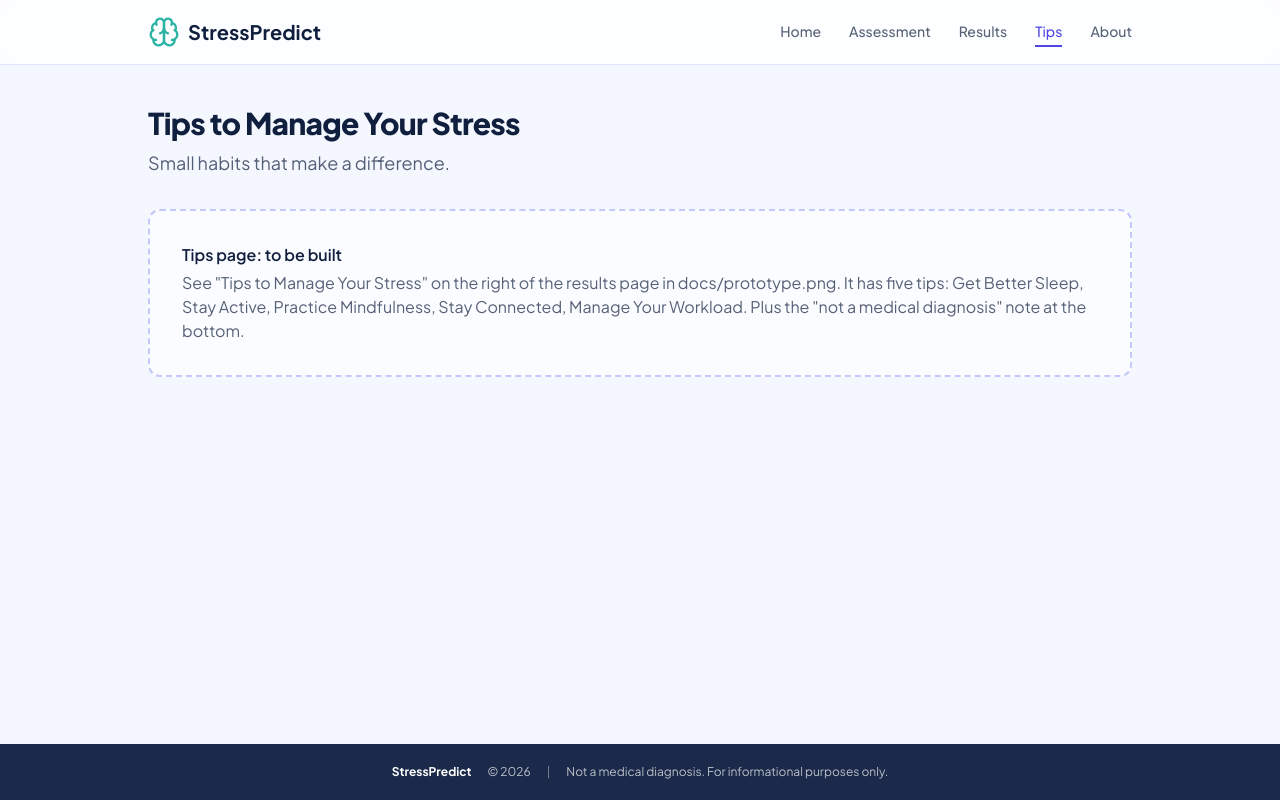
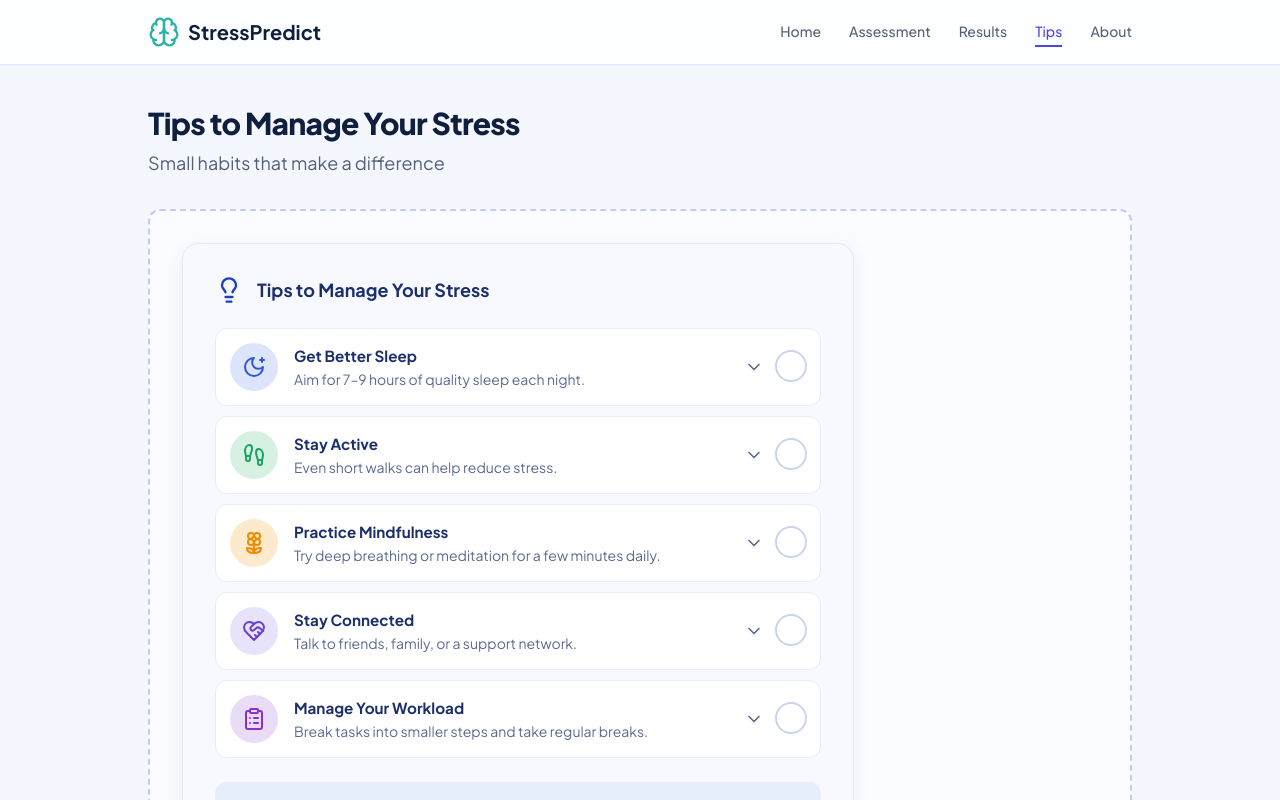
Before and after one commit to Brownpaper55/AWS_Gamma_Group, a React (Vite) app in the folder stresspredict/: page /tips in a window 1280 px wide. Shown: the top 800 px of the page. Built offline with nearby package versions, Linux system fonts and the light colour scheme.

Commit message:
Tips Page
Build tips inside placeholder update

```diff
--- a/stresspredict/package.json
+++ b/stresspredict/package.json
@@ -12,6 +12,7 @@
     "lucide-react": "^0.462.0",
     "react": "^18.3.1",
     "react-dom": "^18.3.1",
+    "react-icons": "^5.7.0",
     "react-router-dom": "^6.28.0"
   },
   "devDependencies": {
--- a/stresspredict/src/pages/Tips.jsx
+++ b/stresspredict/src/pages/Tips.jsx
@@ -1,19 +1,141 @@
 import PageHeader from "../components/PageHeader.jsx";
 import Placeholder from "../components/Placeholder.jsx";
+import {
+  LuLightbulb,
+  LuMoonStar,
+  LuFootprints,
+  LuFlower2,
+  LuHeartHandshake,
+  LuClipboardList,
+  LuInfo,
+  LuChevronDown,
+  LuCheck,
+} from "react-icons/lu";
 
 export const meta = { title: "Tips", path: "/tips", order: 4 };
 
 export default function Tips() {
   return (
     <div>
-      <PageHeader title="Tips to Manage Your Stress" subtitle="Small habits that make a difference." />
+      <PageHeader title="Tips to Manage Your Stress" subtitle="Small habits that make a difference" />
       <Placeholder>
-        <p className="font-semibold text-navy">Tips page: to be built</p>
-        <p className="mt-1">
-          See "Tips to Manage Your Stress" on the right of the results page in docs/prototype.png.
-          It has five tips: Get Better Sleep, Stay Active, Practice Mindfulness, Stay Connected,
-          Manage Your Workload. Plus the "not a medical diagnosis" note at the bottom.
-        </p>
+        {/* ===== Everything between the Placeholder tags is new ===== */}
+        <section className="w-full max-w-2xl rounded-2xl border border-[#e3e9f6] bg-[#f7f9fe] p-4 text-[#1b2a5c] shadow-[0_4px_18px_rgba(40,70,140,0.08)] sm:p-8">
+          {/* Header */}
+          <header className="mb-6 flex items-center gap-3.5">
+            <LuLightbulb className="h-7 w-7 shrink-0 text-[#1d3fbf]" aria-hidden="true" />
+            <h2 className="text-lg font-bold text-[#1b2f6b]">Tips to Manage Your Stress</h2>
+          </header>
+
+          {/* Tips: click a tip to expand it, tick the circle once you've tried it */}
+          <ul className="flex flex-col gap-2.5">
+            {[
+              {
+                title: "Get Better Sleep",
+                text: "Aim for 7–9 hours of quality sleep each night.",
+                Icon: LuMoonStar,
+                iconBg: "bg-[#dce5fb]",
+                iconColor: "text-[#2f55e0]",
+                details: [
+                  "Go to bed and wake up at the same time every day, even on weekends.",
+                  "Put your phone away 30 minutes before bed.",
+                  "Keep your room cool, dark and quiet.",
+                ],
+              },
+              {
+                title: "Stay Active",
+                text: "Even short walks can help reduce stress.",
+                Icon: LuFootprints,
+                iconBg: "bg-[#d6f0e2]",
+                iconColor: "text-[#19a463]",
+                details: [
+                  "A 10-minute walk between study or work sessions is enough to clear your head.",
+                  "Try stretching when you wake up or before you sleep.",
+                  "Pick something you enjoy, like dancing, football or cycling.",
+                ],
+              },
+              {
+                title: "Practice Mindfulness",
+                text: "Try deep breathing or meditation for a few minutes daily.",
+                Icon: LuFlower2,
+                iconBg: "bg-[#fde9cc]",
+                iconColor: "text-[#f08a00]",
+                details: [
+                  "Sit comfortably and focus only on your breathing for 3 to 5 minutes.",
+                  "Breathe in for 4 seconds, hold for 4, then breathe out for 6.",
+                  "When your mind wanders, gently bring it back without judging yourself.",
+                ],
+              },
+              {
+                title: "Stay Connected",
+                text: "Talk to friends, family, or a support network.",
+                Icon: LuHeartHandshake,
+                iconBg: "bg-[#e6e3fa]",
+                iconColor: "text-[#6b3fd4]",
+                details: [
+                  "Message or call someone you trust, even for a short chat.",
+                  "Sharing what you feel often makes it feel lighter.",
+                  "Join a group, club or study circle so you are not carrying things alone.",
+                ],
+              },
+              {
+                title: "Manage Your Workload",
+                text: "Break tasks into smaller steps and take regular breaks.",
+                Icon: LuClipboardList,
+                iconBg: "bg-[#eadcf7]",
+                iconColor: "text-[#8a2fd0]",
+                details: [
+                  "Write down everything you need to do, then pick the top three for today.",
+                  "Work in short focused blocks, for example 25 minutes of work and a 5-minute break.",
+                  "It is okay to say no or ask for more time when you are overloaded.",
+                ],
+              },
+            ].map(({ title, text, Icon, iconBg, iconColor, details }) => (
+              <li key={title} className="relative">
+                <details className="group rounded-xl border border-[#e6ecf8] bg-white transition duration-200 hover:-translate-y-px hover:shadow-md open:border-[#c3d2f7]">
+                  <summary className="flex cursor-pointer list-none items-center gap-3 rounded-xl p-3.5 pr-14 focus-visible:outline-none focus-visible:ring-2 focus-visible:ring-blue-400 sm:gap-4 [&::-webkit-details-marker]:hidden">
+                    <span
+                      className={`grid h-12 w-12 shrink-0 place-items-center rounded-full transition-transform duration-200 group-hover:scale-110 ${iconBg} ${iconColor}`}
+                    >
+                      <Icon className="h-6 w-6" aria-hidden="true" />
+                    </span>
+                    <span className="flex-1">
+                      <span className="mb-0.5 block text-[0.95rem] font-bold text-[#1b2f6b]">{title}</span>
+                      <span className="block text-sm leading-snug text-[#5b6a93]">{text}</span>
+                    </span>
+                    <LuChevronDown
+                      className="h-5 w-5 shrink-0 text-[#5b6a93] transition-transform duration-300 group-open:rotate-180"
+                      aria-hidden="true"
+                    />
+                  </summary>
+
+                  <ul className="list-disc space-y-1 pb-4 pl-12 pr-5 text-sm leading-relaxed text-[#3d4d7a] sm:pl-[88px]">
+                    {details.map((d) => (
+                      <li key={d}>{d}</li>
+                    ))}
+                  </ul>
+                </details>
+
+                {/* "Tried it" tick, kept outside the summary so it doesn't open the tip */}
+                <label className="absolute right-3.5 top-[22px] cursor-pointer" title="Mark as tried">
+                  <input type="checkbox" className="peer sr-only" aria-label={`Mark "${title}" as tried`} />
+                  <span className="grid h-8 w-8 place-items-center rounded-full border-2 border-[#c9d4ee] bg-white text-transparent transition hover:border-[#19a463] active:scale-90 peer-checked:border-[#19a463] peer-checked:bg-[#19a463] peer-checked:text-white peer-focus-visible:ring-2 peer-focus-visible:ring-blue-400">
+                    <LuCheck className="h-4 w-4" strokeWidth={3} aria-hidden="true" />
+                  </span>
+                </label>
+              </li>
+            ))}
+          </ul>
+
+          {/* Disclaimer */}
+          <aside className="mt-6 flex items-start gap-4 rounded-xl bg-[#e6edfb] px-5 py-4">
+            <LuInfo className="mt-0.5 h-5 w-5 shrink-0 text-[#3b6cf0]" aria-hidden="true" />
+            <p className="text-xs leading-relaxed text-[#4a63c9]">
+              This prediction is based on a machine learning model and is not a medical diagnosis. If you feel
+              overwhelmed or need professional help, please consult a healthcare provider.
+            </p>
+          </aside>
+        </section>
       </Placeholder>
     </div>
   );
```
Also changed, not shown: 1 other file (tests, documents, lock files or other folders).
